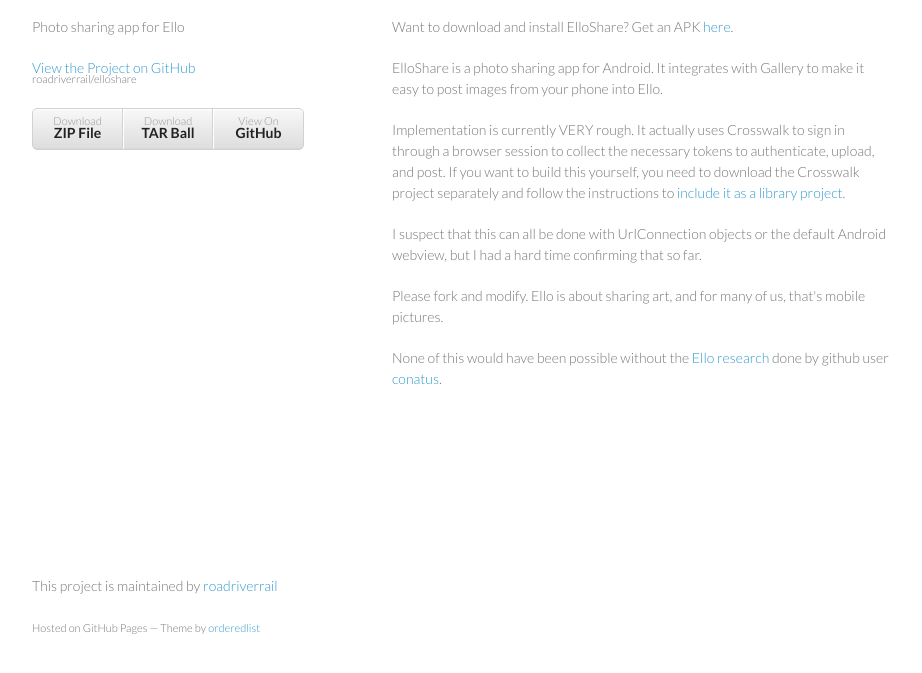
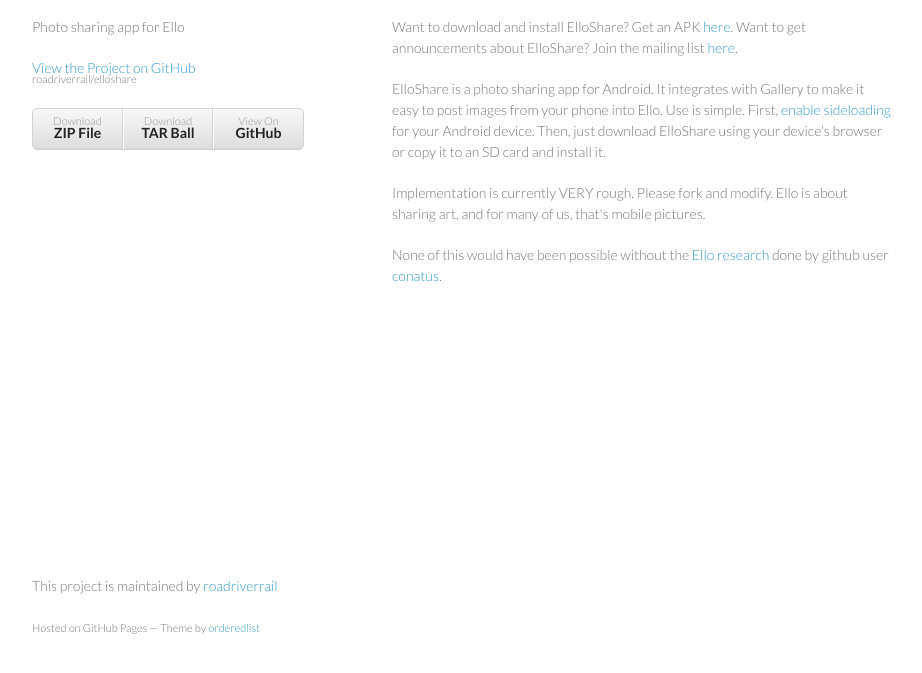
Before and after one commit to SagarDep/elloshare, a plain HTML site: page index.html in a window 1280 px wide. Shown: the part 93-766 px from the top of the page, without its empty margins (178-1100 px from the left). Drawn offline with Linux system fonts and the light colour scheme.

Commit message:
Create gh-pages branch via GitHub

```diff
--- a/index.html
+++ b/index.html
@@ -31,18 +31,13 @@
         <h1>
 <a name="elloshare" class="anchor" href="#elloshare"><span class="octicon octicon-link"></span></a>elloshare</h1>
 
-<p>Want to download and install ElloShare?  Get an APK <a href="http://www.weatherlight.com/elloshare">here</a>.</p>
+<p>Want to download and install ElloShare?  Get an APK <a href="http://www.weatherlight.com/elloshare">here</a>.
+Want to get announcements about ElloShare?  Join the mailing list <a href="https://groups.google.com/forum/#!forum/elloshare-discuss">here</a>.</p>
 
 <p>ElloShare is a photo sharing app for Android.  It integrates with Gallery to make it easy to post images from your phone
-into Ello.</p>
+into Ello.  Use is simple.  First, <a href="http://lifehacker.com/5943562/how-to-sideload-android-apps">enable sideloading</a> for your Android device.  Then, just download ElloShare using your device's browser or copy it to an SD card and install it.</p>
 
-<p>Implementation is currently VERY rough.  It actually uses Crosswalk to sign in through a browser session to collect the
-necessary tokens to authenticate, upload, and post.  If you want to build this yourself, you need to download the Crosswalk
-project separately and follow the instructions to <a href="https://crosswalk-project.org/#documentation/embedding_crosswalk">include it as a library project</a>.</p>
-
-<p>I suspect that this can all be done with UrlConnection objects or the default Android webview, but I had a hard time confirming that so far.</p>
-
-<p>Please fork and modify.  Ello is about sharing art, and for many of us, that's mobile pictures.</p>
+<p>Implementation is currently VERY rough.  Please fork and modify.  Ello is about sharing art, and for many of us, that's mobile pictures.</p>
 
 <p>None of this would have been possible without the <a href="https://gist.github.com/conatus/cc665f917d5558c123bc">Ello research</a> done by github user <a href="https://github.com/conatus">conatus</a>.</p>
       </section>
--- a/params.json
+++ b/params.json
@@ -1 +1 @@
-{"name":"Elloshare","tagline":"Photo sharing app for Ello","body":"elloshare\r\n=========\r\n\r\nWant to download and install ElloShare?  Get an APK [here](http://www.weatherlight.com/elloshare).\r\n\r\nElloShare is a photo sharing app for Android.  It integrates with Gallery to make it easy to post images from your phone\r\ninto Ello.\r\n\r\nImplementation is currently VERY rough.  It actually uses Crosswalk to sign in through a browser session to collect the\r\nnecessary tokens to authenticate, upload, and post.  If you want to build this yourself, you need to download the Crosswalk\r\nproject separately and follow the instructions to [include it as a library project](https://crosswalk-project.org/#documentation/embedding_crosswalk).\r\n\r\nI suspect that this can all be done with UrlConnection objects or the default Android webview, but I had a hard time confirming that so far.\r\n\r\nPlease fork and modify.  Ello is about sharing art, and for many of us, that's mobile pictures.\r\n\r\nNone of this would have been possible without the [Ello research](https://gist.github.com/conatus/cc665f917d5558c123bc) done by github user [conatus](https://github.com/conatus).\r\n\r\n\r\n","google":"","note":"Don't delete this file! It's used internally to help with page regeneration."}
+{"name":"Elloshare","tagline":"Photo sharing app for Ello","body":"elloshare\r\n=========\r\n\r\nWant to download and install ElloShare?  Get an APK [here](http://www.weatherlight.com/elloshare).\r\nWant to get announcements about ElloShare?  Join the mailing list [here](https://groups.google.com/forum/#!forum/elloshare-discuss).\r\n\r\nElloShare is a photo sharing app for Android.  It integrates with Gallery to make it easy to post images from your phone\r\ninto Ello.  Use is simple.  First, [enable sideloading](http://lifehacker.com/5943562/how-to-sideload-android-apps) for your Android device.  Then, just download ElloShare using your device's browser or copy it to an SD card and install it.\r\n\r\nImplementation is currently VERY rough.  Please fork and modify.  Ello is about sharing art, and for many of us, that's mobile pictures.\r\n\r\nNone of this would have been possible without the [Ello research](https://gist.github.com/conatus/cc665f917d5558c123bc) done by github user [conatus](https://github.com/conatus).\r\n\r\n","google":"","note":"Don't delete this file! It's used internally to help with page regeneration."}
```
